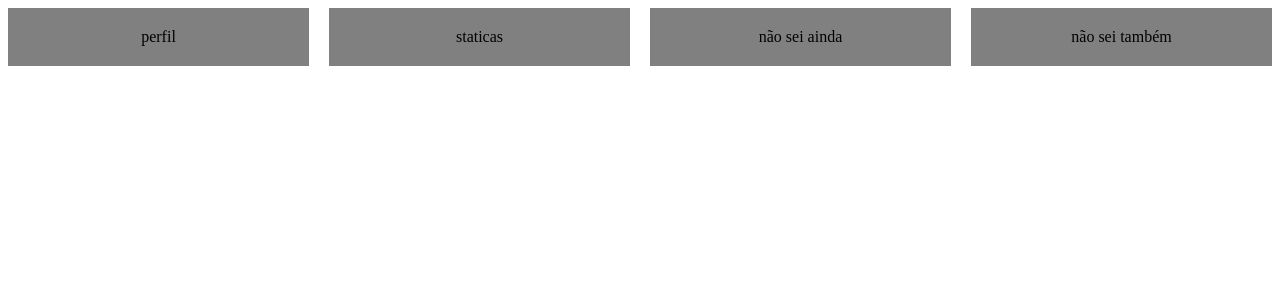
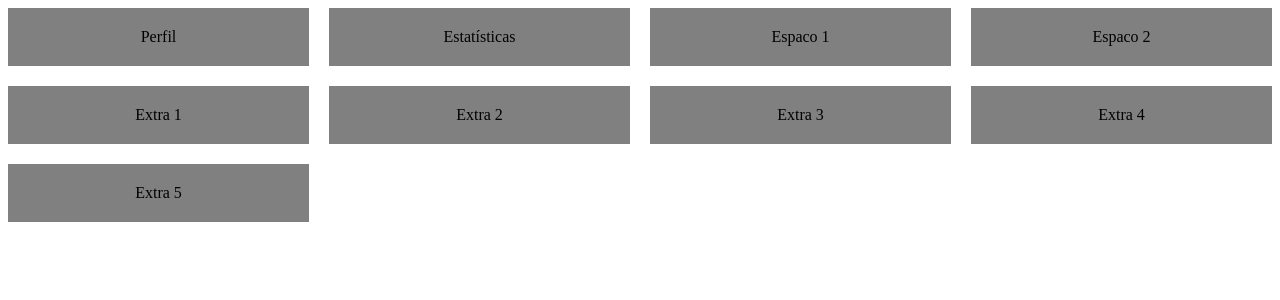
Before and after one commit to JonasFarias93/KingPoker, a Django app: template app/accounts/templates/profile/profile.html in a window 1280 px wide. Shown: the top 300 px of the page. Run offline with Django 5.2, Linux system fonts and the light colour scheme; the template is opened without the code that fills it, so the values that code supplies are empty.

Commit message:
definindo areas do user perfil

```diff
--- a/app/accounts/static/css/profile.css
+++ b/app/accounts/static/css/profile.css
@@ -1,13 +1,54 @@
 .cards-statics {
-    display: grid; /* Ativa o grid layout */
-    grid-template-columns: repeat(4, 1fr); /* Cria 4 colunas do mesmo tamanho */
-    gap: 20px; /* Espaçamento entre os cards */
-    width: 100%; /* Largura total do container */
+    display: grid;
+    grid-template-columns: repeat(4, 1fr);
+    grid-template-rows: auto auto auto;
+    grid-template-areas:
+        "perfil estatisticas espaco1 espaco2"
+        "extra_1 extra_1 extra_2 extra_3"
+        "extra_4 extra_4 extra_5 extra_3";
+    gap: 20px;
+    width: 100%;
 }
 
 .card {
-    background-color: grey; /* Cor de fundo do card */
-    padding: 20px; /* Espaçamento interno do card */
-    box-sizing: border-box; /* Inclui padding e border no cálculo da largura */
-    text-align: center; /* Centraliza o texto dentro do card */
+    background-color: grey;
+    padding: 20px;
+    box-sizing: border-box;
+    text-align: center;
 }
+
+
+.perfil {
+    grid-area: perfil;
+}
+
+.estatisticas {
+    grid-area: estatisticas;
+}
+
+.espaco1 {
+    grid-area: espaco1;
+
+.espaco2 {
+    grid-area: espaco2;
+}
+
+.extra_1 {
+    grid-area: extra_1;
+}
+
+.extra_2 {
+    grid-area: extra_2;
+}
+
+.extra_3 {
+    grid-area: extra_3;
+}
+
+.extra_4 {
+    grid-area: extra_4;
+}
+
+.extra_5 {
+    grid-area: extra_5;/
+}
--- a/app/accounts/templates/profile/profile.html
+++ b/app/accounts/templates/profile/profile.html
@@ -3,23 +3,20 @@
 <head>
     <meta charset="UTF-8">
     <meta name="viewport" content="width=device-width, initial-scale=1.0">
-    <link rel="stylesheet" href="\app\accounts\static\css\profile.css">
+    <link rel="stylesheet" href="\app\accounts\static\css\profile.css"> <!-- Caminho do CSS -->
     <title>Document</title>
 </head>
 <body>
     <section class="cards-statics">
-
-        <div class="card"> perfil
-        </div>
-        <div class="card">
-            staticas
-        </div>
-        <div class="card">
-            não sei ainda
-        </div>
-        <div class="card">
-            não sei também
-        </div>
-      </section>
+        <div class="card perfil">Perfil</div>
+        <div class="card estatisticas">Estatísticas</div>
+        <div class="card espaco1">Espaco 1</div>
+        <div class="card espaco2">Espaco 2</div>
+        <div class="card extra_1">Extra 1</div>
+        <div class="card extra_2">Extra 2</div>
+        <div class="card extra_3">Extra 3</div>
+        <div class="card extra_4">Extra 4</div>
+        <div class="card extra_5">Extra 5</div>
+    </section>
 </body>
 </html>
```
